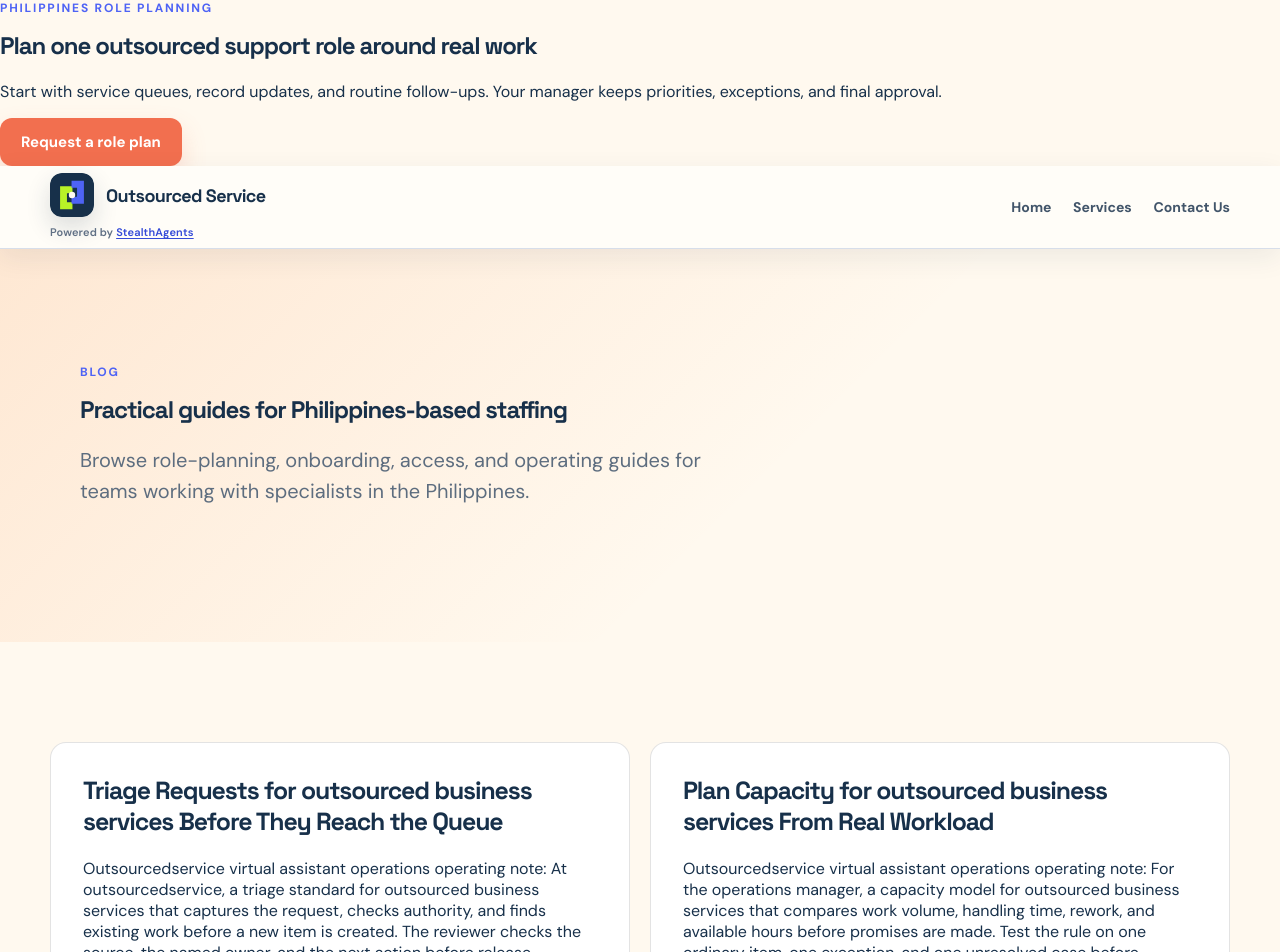
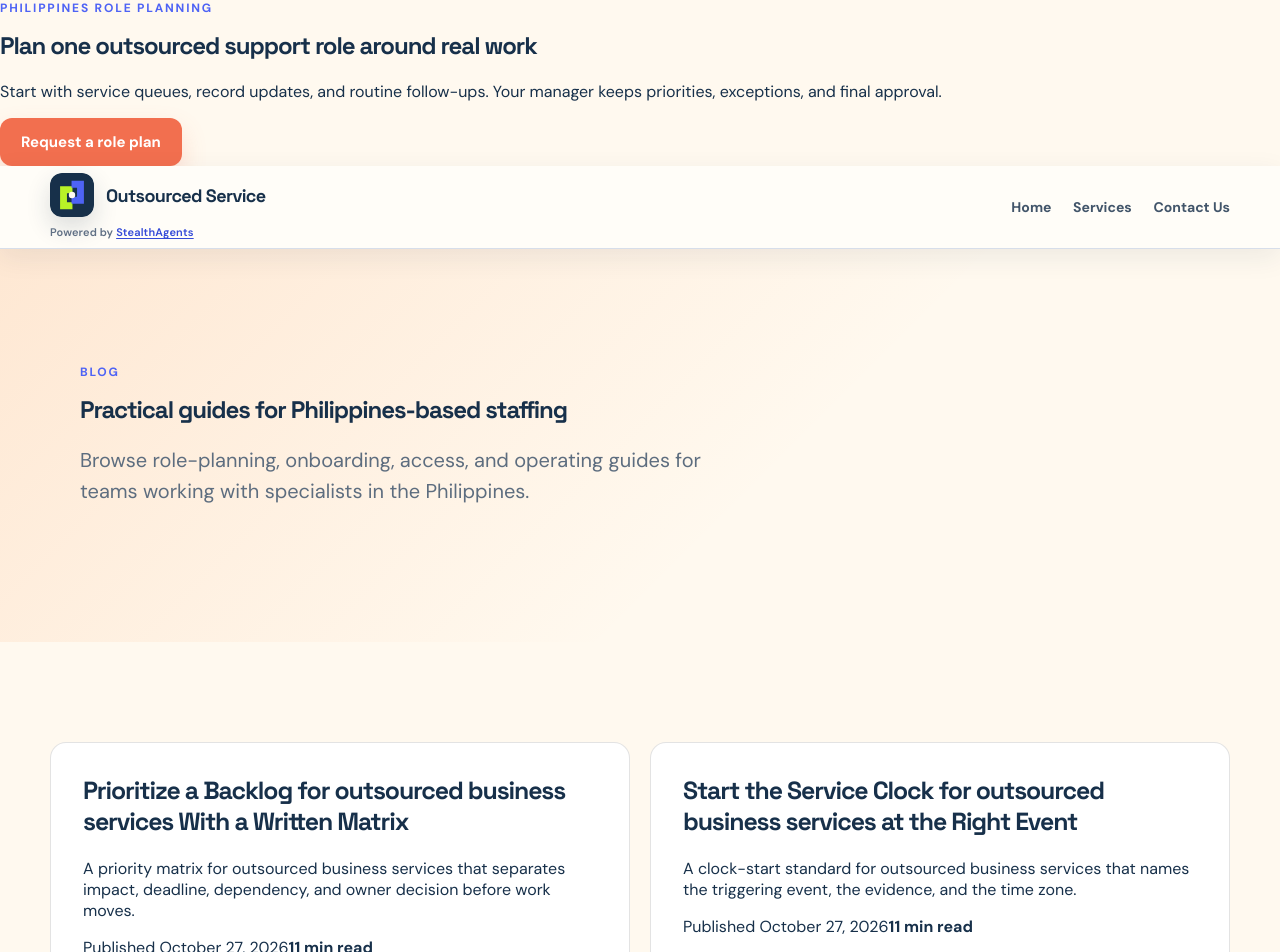
Before and after one commit to coolifystealthagents/outsourcedservice, a Next.js app: page /blog in a window 1280 px wide. Shown: the top 952 px of the page. Built offline with nearby package versions, Linux system fonts and the light colour scheme.

Commit message:
fix: include the 2026-10-27 blog batch in the listing

```diff
--- a/app/blog/blog-listing.tsx
+++ b/app/blog/blog-listing.tsx
@@ -10,6 +10,7 @@ import { october5BlogDrafts } from '../oct5-blog-content';
 
 const PAGE_SIZE = 20;
 const OCT26_DATE = ['2026','10','26'].join('-');
+const OCT27_DATE = ['2026','10','27'].join('-');
 const OCT25_DATE = ['2026','10','25'].join('-');
 
 export function BlogListing({ page = 1 }: { page?: number }) {
@@ -46,8 +47,9 @@ export function BlogListing({ page = 1 }: { page?: number }) {
   const september3Posts = blogPosts.filter((item) => "published" in item && item.published === "2026-09-03");
   const september2Posts = blogPosts.filter((item) => "published" in item && item.published === "2026-09-02");
   const september1Posts = blogPosts.filter((item) => "published" in item && item.published === "2026-09-01");
-  const earlierBlogPosts = blogPosts.filter((item) => !("published" in item && (item.published === OCT26_DATE || item.published === OCT25_DATE || item.published === "2026-10-12" || item.published === "2026-10-02" || item.published === "2026-09-01" || item.published === "2026-09-02" || item.published === "2026-09-03" || item.published === "2026-09-04" || item.published === "2026-09-07" || item.published === "2026-09-08" || item.published === "2026-09-09" || item.published === "2026-09-10" || item.published === "2026-09-11" || item.published === "2026-09-14" || item.published === "2026-09-18" || item.published === "2026-09-22" || item.published === "2026-09-23" || item.published === "2026-09-24" || item.published === "2026-09-25" || item.published === "2026-09-28")));
+  const earlierBlogPosts = blogPosts.filter((item) => !("published" in item && (item.published === OCT27_DATE || item.published === OCT26_DATE || item.published === OCT25_DATE || item.published === "2026-10-12" || item.published === "2026-10-02" || item.published === "2026-09-01" || item.published === "2026-09-02" || item.published === "2026-09-03" || item.published === "2026-09-04" || item.published === "2026-09-07" || item.published === "2026-09-08" || item.published === "2026-09-09" || item.published === "2026-09-10" || item.published === "2026-09-11" || item.published === "2026-09-14" || item.published === "2026-09-18" || item.published === "2026-09-22" || item.published === "2026-09-23" || item.published === "2026-09-24" || item.published === "2026-09-25" || item.published === "2026-09-28")));
   const posts = [
+    ...blogPosts.filter((item) => 'published' in item && item.published === OCT27_DATE),
     ...blogPosts.filter((item) => 'published' in item && item.published === OCT26_DATE),
     ...blogPosts.filter((item) => 'published' in item && item.published === OCT25_DATE),
     ...october12Posts,
```
